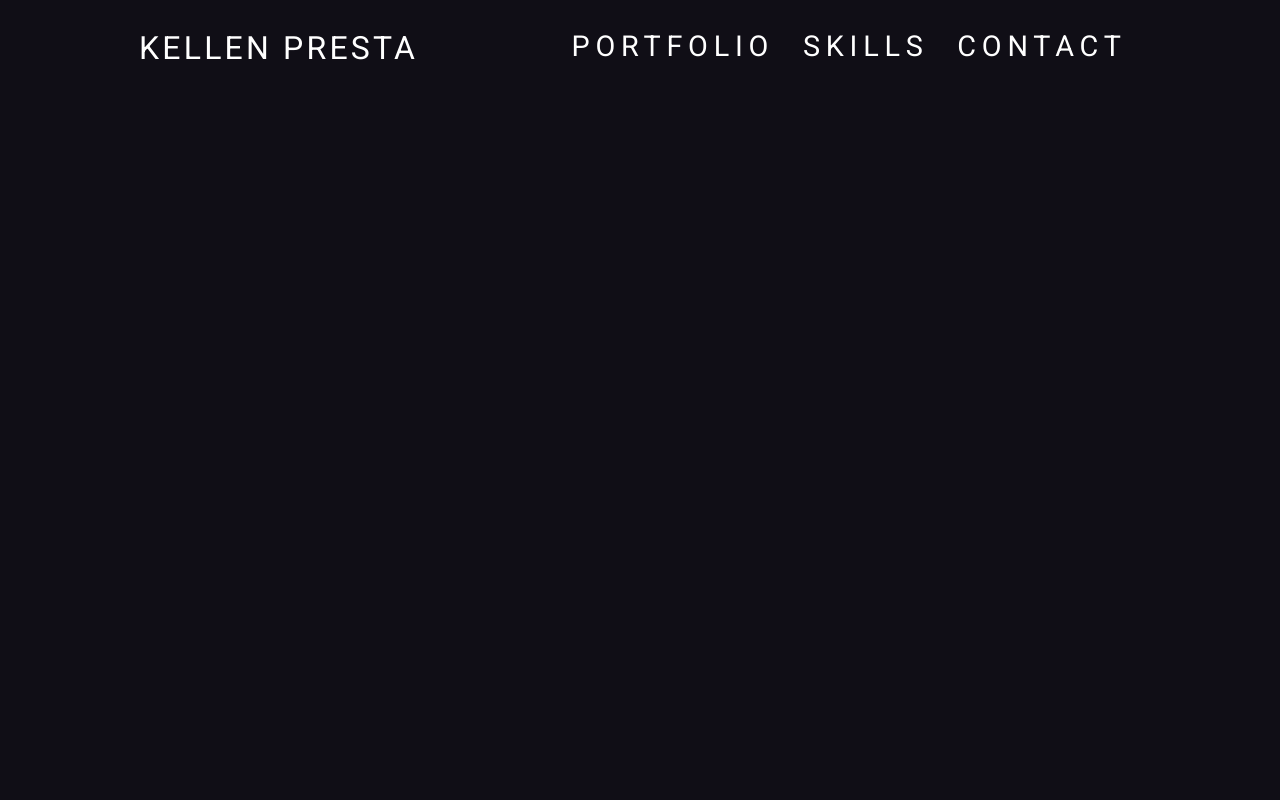
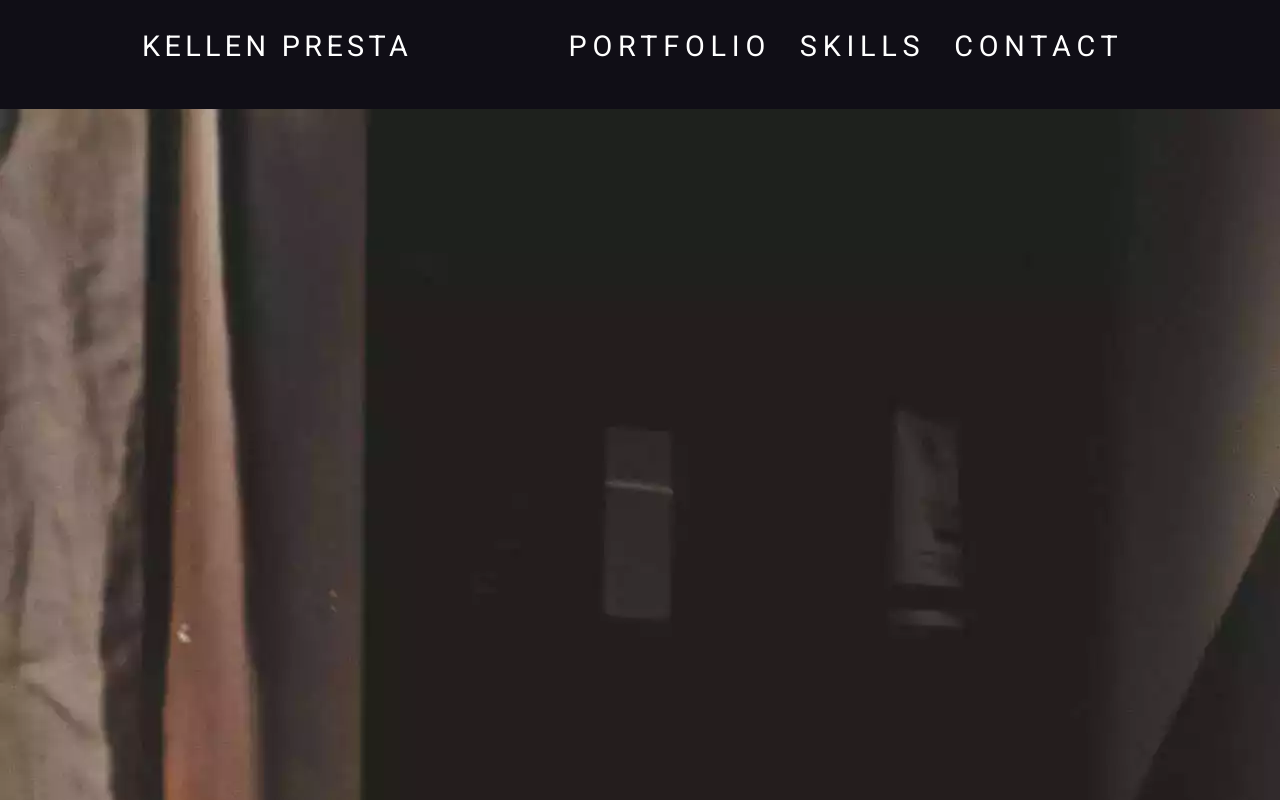
Before and after one commit to kpresta04/react-portfolio, a React (Create React App) app: page / in a window 1280 px wide. Built offline with nearby package versions, Linux system fonts and the light colour scheme.

Commit message:
styling home image

```diff
--- a/src/App.js
+++ b/src/App.js
@@ -1,7 +1,12 @@
 import React from "react";
+import LandingImage from "./components/LandingImage/LandingImage.component";
 
 function App() {
-	return <div className="App"></div>;
+	return (
+		<div className="App">
+			<LandingImage />
+		</div>
+	);
 }
 
 export default App;
--- /dev/null
+++ b/src/components/LandingImage/LandingImage.component.js
@@ -0,0 +1,22 @@
+import React from "react";
+import "./landingImage.scss";
+
+export default function LandingImage() {
+	return (
+		<div className="landingImageDiv">
+			<picture>
+				<source
+					srcSet="
+    ./assets/images/comp.webp"
+					type="image/webp"
+				/>
+
+				<img
+					alt="computer"
+					src="
+    ./assets/images/comp.jpg"
+				></img>
+			</picture>
+		</div>
+	);
+}
--- /dev/null
+++ b/src/components/LandingImage/landingImage.scss
@@ -0,0 +1,3 @@
+.landingImageDiv {
+	margin-top: 3em;
+}
--- a/src/components/header/header.js
+++ b/src/components/header/header.js
@@ -1,6 +1,7 @@
 import React, { useState, useEffect } from "react";
 import "./header.scss";
 import HeaderLinks from "../HeaderLinks/HeaderLinks";
+import { Link } from "react-router-dom";
 
 const Header = () => {
 	const [windowWidth, setWindowWidth] = useState(window.innerWidth);
@@ -20,7 +21,11 @@ const Header = () => {
 
 	return (
 		<div className="header">
-			<h1>Kellen Presta</h1>
+			<div className="headerLinks">
+				<Link id="homeLink" to="/">
+					Kellen Presta
+				</Link>
+			</div>
 			<HeaderLinks />
 		</div>
 	);
--- a/src/components/header/header.scss
+++ b/src/components/header/header.scss
@@ -4,8 +4,9 @@
 	display: flex;
 	justify-content: space-evenly;
 	font-size: 1.6em;
-	h1 {
-		letter-spacing: 0.1em;
+
+	#homeLink {
+		letter-spacing: 0.15em;
 	}
 
 	.headerLinks {
@@ -16,6 +17,7 @@
 
 		li {
 			margin: 0 1em;
+		}
 		a {
 			color: white;
 			text-decoration: none;
@@ -42,7 +44,6 @@
 		}
 	}
 }
-}
 
 @media screen and (min-width: 820px) {
 	.header {
```
Also changed, not shown: public/assets/images/comp.jpg (added). Lines whose indentation alone changed are shown as unchanged.
